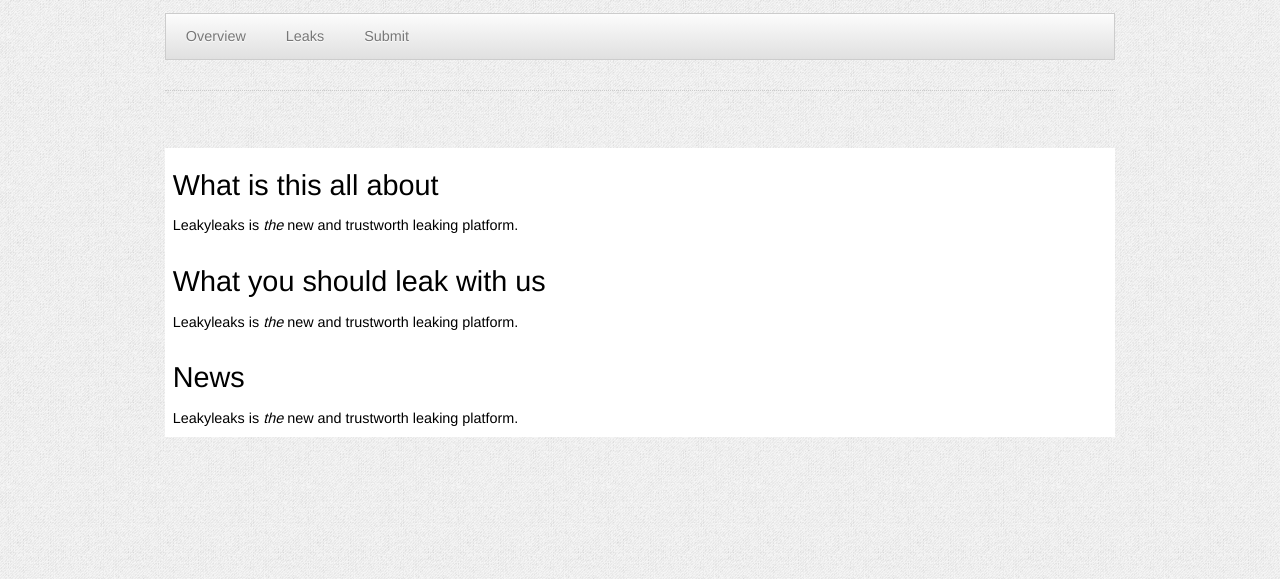
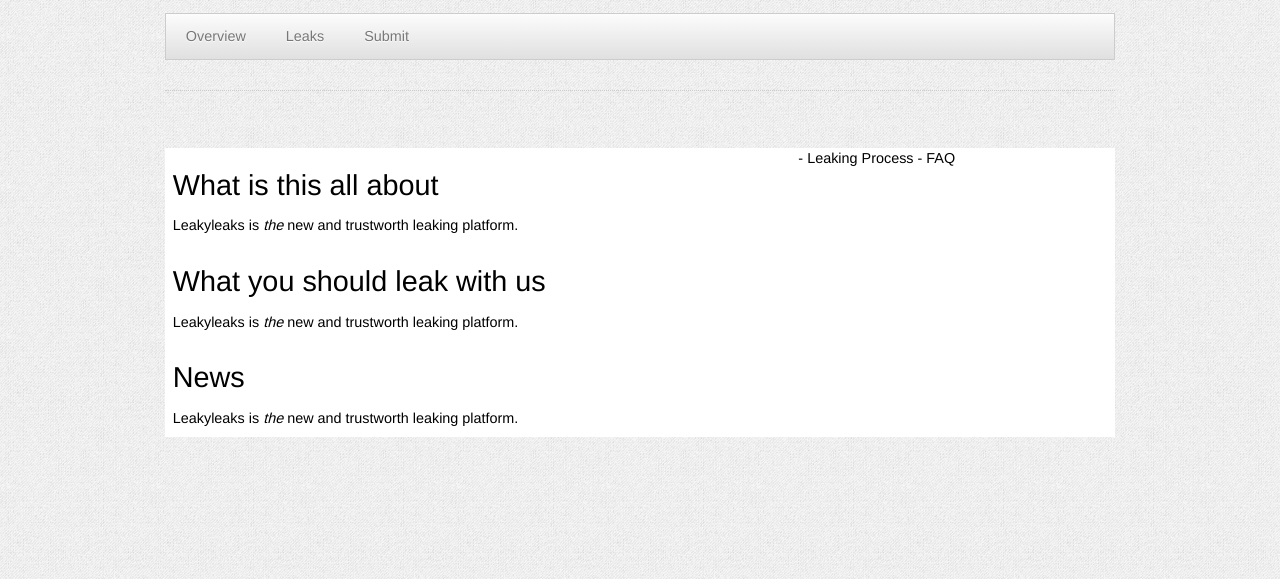
Before and after one commit to leakyleaks-ctf/leakyleaks.ctf, a Flask app: page / in a window 1280 px wide. Shown: the part 221-800 px from the top of the page. Run offline with Flask 2, Linux system fonts and the light colour scheme.

Commit message:
Future ideas

```diff
--- a/app/templates/index.html
+++ b/app/templates/index.html
@@ -14,4 +14,6 @@
     <h4>News</h4>
     Leakyleaks is <em>the</em> new and trustworth leaking platform.
 </div>
+- Leaking Process
+- FAQ
 {% endblock %}
```
